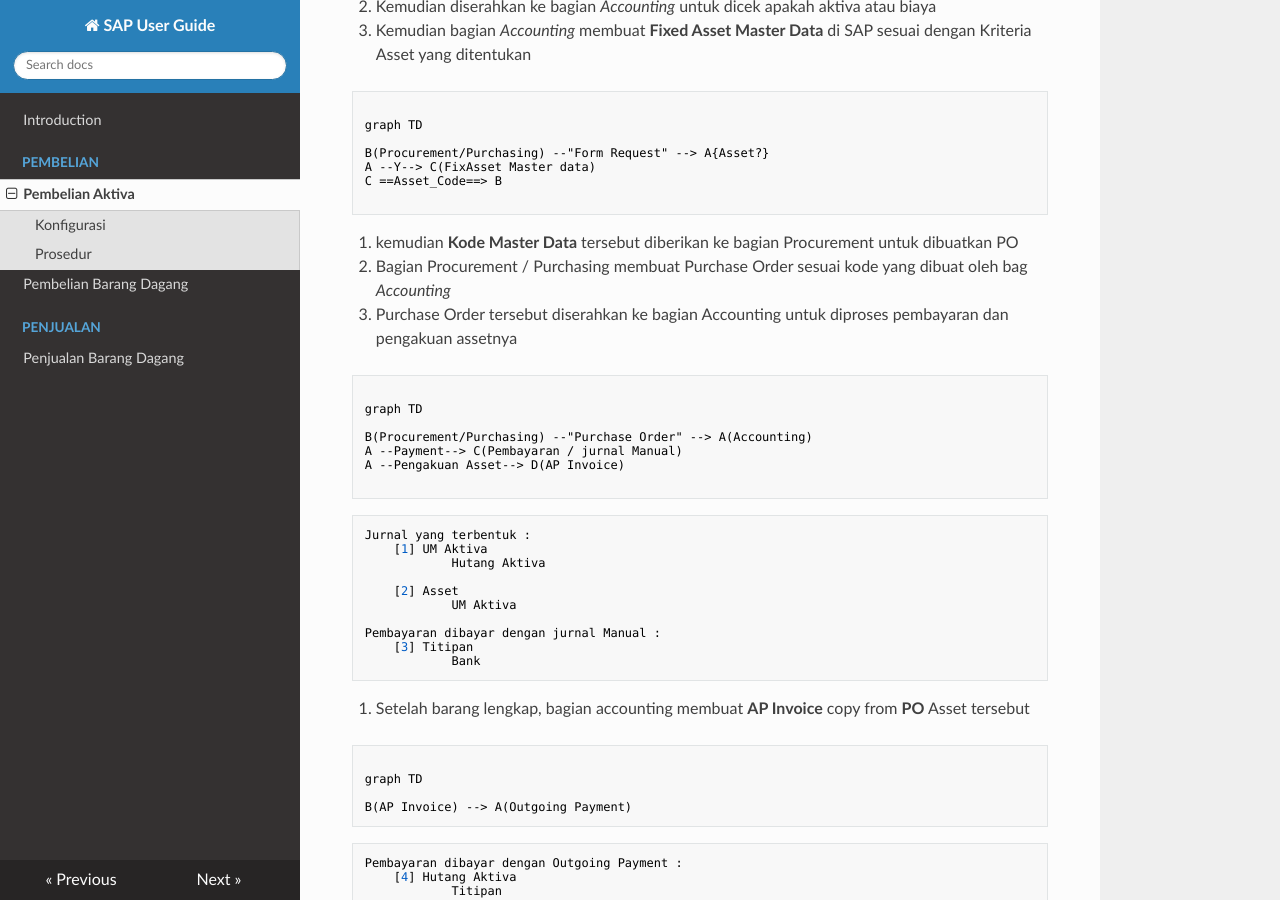
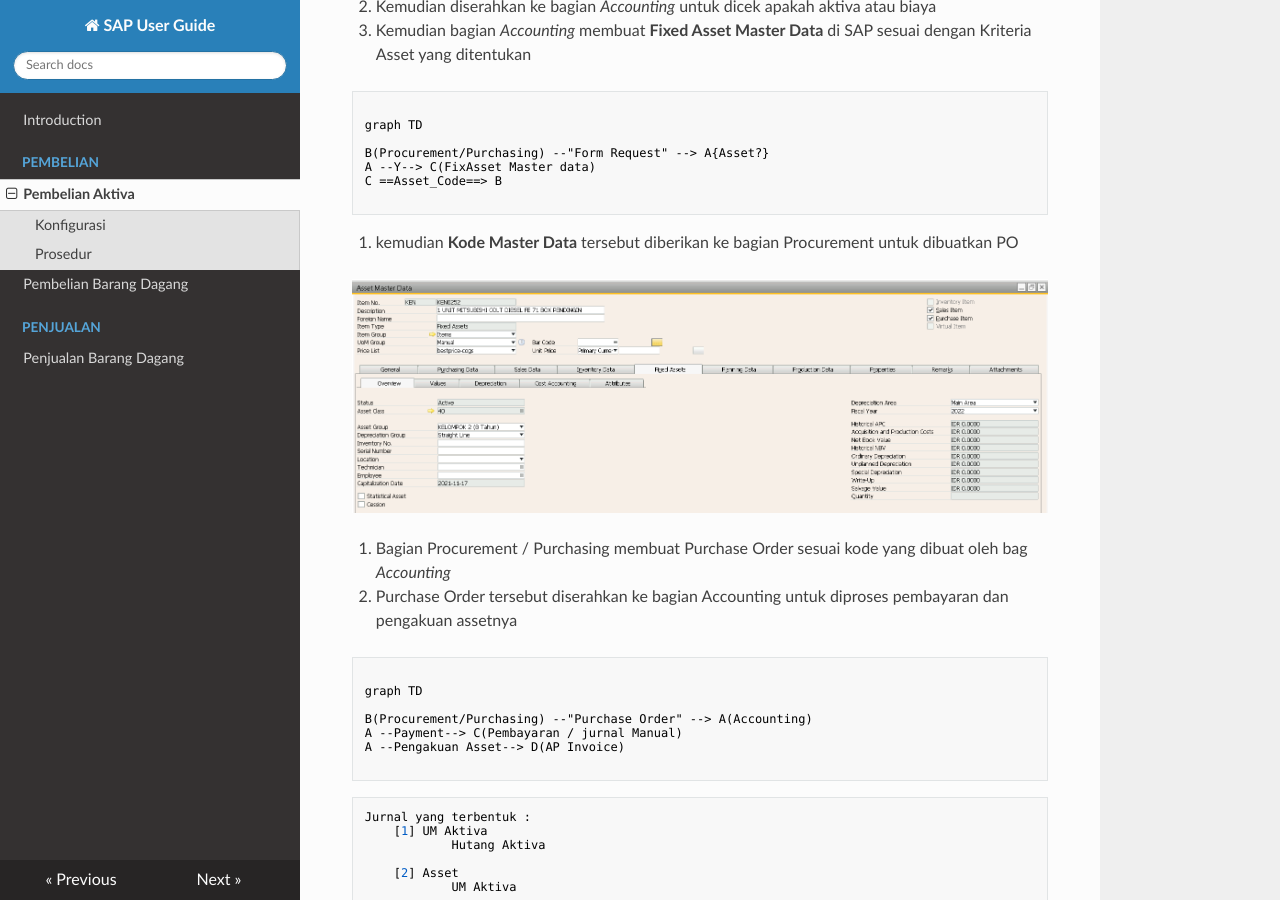
Before and after one commit to andyut/cnw_project, an MkDocs documentation site: the page built from docs/index_pactiva.md, in a window 1280 px wide and 900 px high, scrolled down 1185 px. Built offline with MkDocs 1.6.1, drawn with Linux system fonts in a browser that asks for light colours; nearby versions of some CDN libraries.

Commit message:
update fixedasset Image

````diff
--- a/docs/index_pactiva.md
+++ b/docs/index_pactiva.md
@@ -46,7 +46,11 @@
 C ==Asset_Code==> B
 
 ```
+
 4. kemudian **Kode Master Data** tersebut diberikan ke bagian Procurement untuk dibuatkan PO
+
+![Item FixedAsset](img/fixedasset_masterdata.png)
+
 5. Bagian Procurement / Purchasing membuat Purchase Order sesuai kode yang dibuat oleh bag _Accounting_
 6. Purchase Order tersebut diserahkan ke bagian Accounting untuk diproses pembayaran dan pengakuan assetnya
 
````
Also changed, not shown: docs/img/fixedasset_masterdata.png (added), 1 other file.
